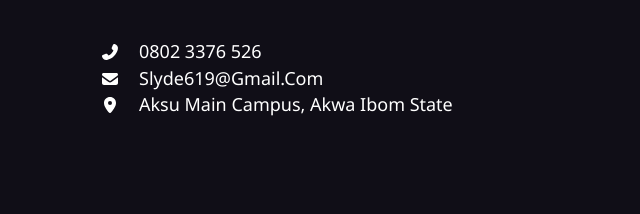
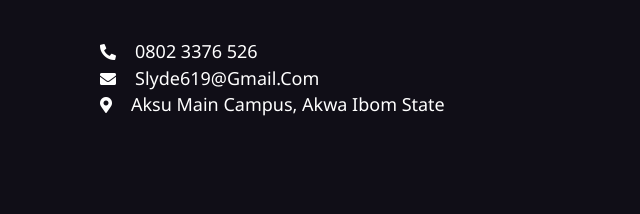
Before and after one commit to slyde619/slyde619.github.io, a plain HTML site: page index.html in a window 1280 px wide. Shown: the part 421-635 px from the top of the page, 0-640 px from the left. Drawn offline with Linux system fonts and the light colour scheme; a web font is replaced by a local one.

Commit message:
updated with fontawesome icons

```diff
--- a/index.html
+++ b/index.html
@@ -6,7 +6,7 @@
     <meta http-equiv="X-UA-Compatible" content="ie=edge">
     <meta name="description" content="Welcome to GodwynJ portfolio,The front end intern ">
     <link type="text/css" rel="stylesheet" href="http://fonts.googleapis.com/css?family=Roboto:300,400,500,700|Google+Sans:400,500,700">
-    <link rel="stylesheet" href="../fontawesome-free-5.13.0-web/css/all.min.css">
+    <link rel="stylesheet" href="https://cdnjs.cloudflare.com/ajax/libs/font-awesome/5.13.0/css/all.min.css" integrity="sha256-h20CPZ0QyXlBuAw7A+KluUYx/3pK+c7lYEpqLTlxjYQ=" crossorigin="anonymous" />
     <link rel="stylesheet" href="css/main.css">
     <link rel="stylesheet" media="screen and (max-width: 768px)" href="css/mobile.css">
     <title>GodwynJ &mdash;portfolio</title>
@@ -109,6 +109,5 @@
             </div>
         </footer>
     </section>
-    <script src="../fontawesome-free-5.13.0-web/js/all.min.js"></script>
 </body>
 </html>
```
